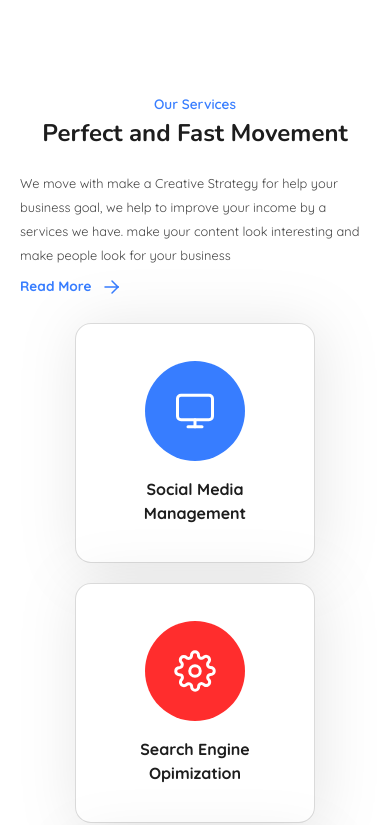
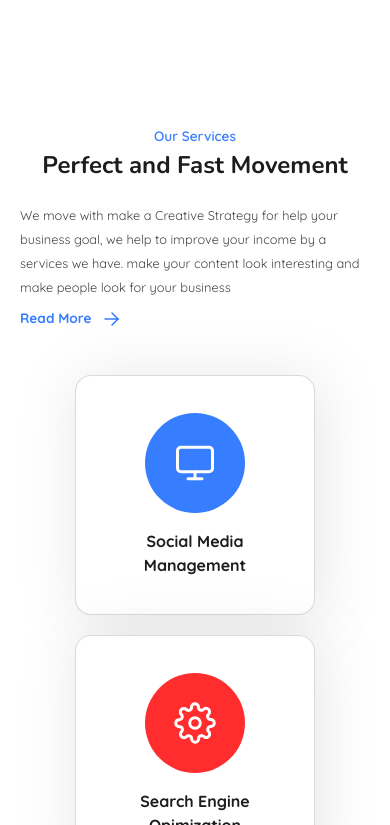
Before and after one commit to JunarisAlf/react-tailwind-Agency-Landing-Page, a React (Vite) app: page / in a window 390 px wide. Shown: the part 1319-2144 px from the top of the page. Built offline with nearby package versions, Linux system fonts and the light colour scheme.

Commit message:
Adding Responsive to Our Services

```diff
--- a/src/pages/Home/components/OurServices.jsx
+++ b/src/pages/Home/components/OurServices.jsx
@@ -1,17 +1,17 @@
-import arrow from '@/assets/icons/arrow-right.svg'
-import ServiceItem from '@/pages/Home/components/ServiceItem'
-import ItemOne from '@/assets/icons/monitor.svg'
-import ItemTwo from '@/assets/icons/settings.svg'
-import ItemThree from '@/assets/icons/pen-tool.svg'
-import ItemFour from '@/assets/icons/tv.svg'
+import arrow from '@/assets/icons/arrow-right.svg';
+import ServiceItem from '@/pages/Home/components/ServiceItem';
+import ItemOne from '@/assets/icons/monitor.svg';
+import ItemTwo from '@/assets/icons/settings.svg';
+import ItemThree from '@/assets/icons/pen-tool.svg';
+import ItemFour from '@/assets/icons/tv.svg';
 
 export default function OurServices() {
     return (
-        <section id="services" >
-            <h2 className="mt-24 font-quicksand text-[0.85rem] text-blue text-center font-semibold">
-                Our Services
-            </h2>
-            <div>
+        <section id="services" className="mt-32 flex flex-col lg:flex-row">
+            <div className="lg:flex-none lg:w-[45%]">
+                <h2 className="font-quicksand text-[0.85rem] text-blue text-center font-semibold">
+                    Our Services
+                </h2>
                 <h3 className="font-nunito text-[1.5rem] text-black text-center font-bold">
                     Perfect and Fast Movement
                 </h3>
@@ -22,15 +22,29 @@ export default function OurServices() {
                     your business
                 </p>
                 <div className="mt-2 flex flex-row gap-2 items-center">
-                    <span className="font-quicksand text-[0.85rem] text-blue font-bold">Read More </span>
-                    <img src={arrow} alt="arrow icon" className="w-6 aspect-square"/>
+                    <span className="font-quicksand text-[0.85rem] text-blue font-bold">
+                        Read More{' '}
+                    </span>
+                    <img
+                        src={arrow}
+                        alt="arrow icon"
+                        className="w-6 aspect-square"
+                    />
                 </div>
-                <div className="flex flex-row flex-wrap gap-5 mt-6 content-center">
-                    <ServiceItem icon={ItemOne} text="Social Media Management" bgColor='#377DFF'/>
-                    <ServiceItem icon={ItemTwo} text="Search Engine Opimization" bgColor='#FF2D2D'/>
-                    <ServiceItem icon={ItemThree} text="Design" bgColor='#7CE761'/>
-                    <ServiceItem icon={ItemFour} text="Ads" bgColor='#FFA800'/>
-                </div>
+            </div>
+            <div className="mt-6 lg:-mt-6 flex lg:flex-none lg:w-[55%] flex-row flex-wrap content-center justify-around">
+                <ServiceItem
+                    icon={ItemOne}
+                    text="Social Media Management"
+                    bgColor="#377DFF"
+                />
+                <ServiceItem
+                    icon={ItemTwo}
+                    text="Search Engine Opimization"
+                    bgColor="#FF2D2D"
+                />
+                <ServiceItem icon={ItemThree} text="Design" bgColor="#7CE761" />
+                <ServiceItem icon={ItemFour} text="Ads" bgColor="#FFA800" />
             </div>
         </section>
     );
--- a/src/pages/Home/components/ServiceItem.jsx
+++ b/src/pages/Home/components/ServiceItem.jsx
@@ -1,14 +1,14 @@
 export default function ServiceItem({ icon, text, bgColor }) {
     const classBgColor = `bg-[${bgColor}]`;
     return (
-        <div className="mx-auto px-10 flrx-auto flex flex-col gap-4 items-center justify-center w-1/3 min-w-[15rem] aspect-square rounded-2xl bg-white drop-shadow-spread border border-1 border-grey border-opacity-20">
+        <div className="mx-auto mt-5 px-10  flex flex-col gap-4 items-center justify-center w-1/3 min-w-[15rem] aspect-square rounded-2xl bg-white drop-shadow-spread border border-1 border-grey border-opacity-20 lg:min-w-[11rem] lg:mx-0">
             <div
-                className="flex w-[6.25rem] aspect-square rounded-full"
+                className="flex w-[6.25rem] lg:w-[4rem] aspect-square rounded-full"
                 style={{backgroundColor: bgColor}}
             >
                 <img src={icon} alt="icon" className="mx-auto self-center " />
             </div>
-            <span className="font-quicksand text-[1rem] font-bold text-black text-center leading-6">
+            <span className="font-quicksand text-[1rem] lg:text-[0.8rem] font-bold text-black text-center leading-6">
                 {text}
             </span>
         </div>
```
